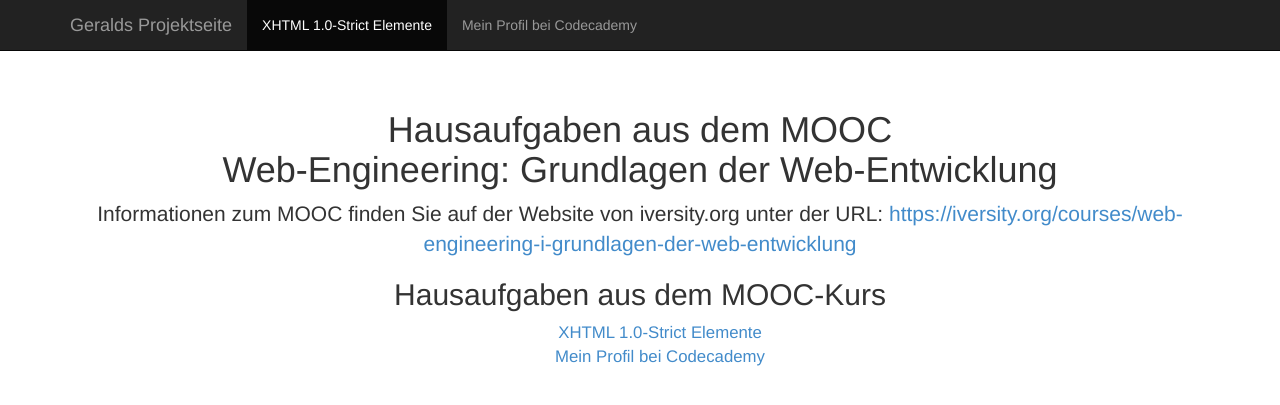
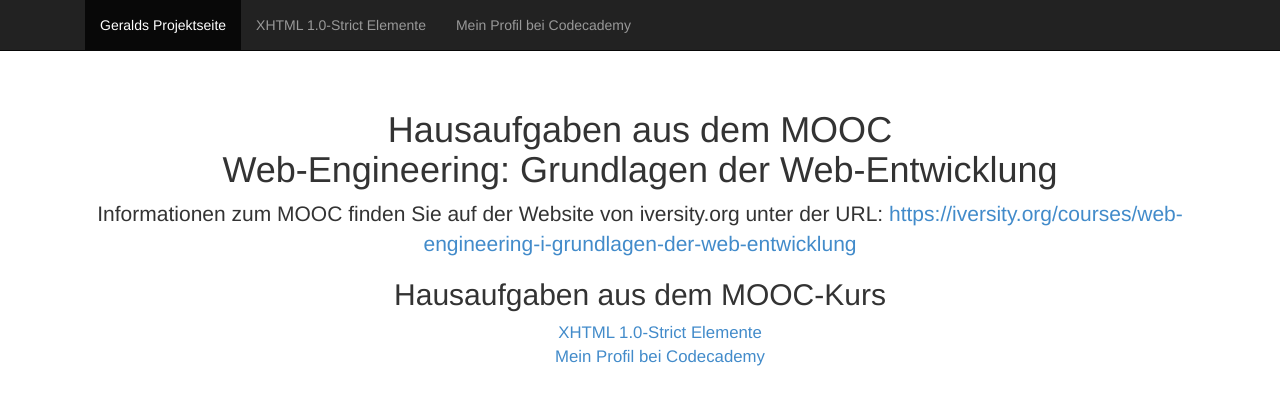
Before and after one commit to joeromero/iversity, a Jekyll site: the page index.html, which Jekyll copies as it is, in a window 1280 px wide. Shown: the top 405 px of the page. Built offline with Jekyll 4.4.1, drawn with Linux system fonts in a browser that asks for light colours; Markdown is read by kramdown in place of the engine named in the settings.

Commit message:
Aenderung

```diff
--- a/index.html
+++ b/index.html
@@ -33,11 +33,12 @@
             <span class="icon-bar"></span>
             <span class="icon-bar"></span>
           </button>
-          <a class="navbar-brand" href="#">Geralds Projektseite</a>
+<!--          <a class="navbar-brand" class="active" href="#">Geralds Projektseite</a>-->
         </div>
         <div class="collapse navbar-collapse">
           <ul class="nav navbar-nav">
-            <li class="active"><a href="XHTML_1_0_strict.xhtml">XHTML 1.0-Strict Elemente</a></li>
+          	<li class="active"><a href="#">Geralds Projektseite</a></li>
+            <li><a href="XHTML_1_0_strict.xhtml">XHTML 1.0-Strict Elemente</a></li>
             <li><a href="http://www.codecademy.com/de/gnorbert">Mein Profil bei Codecademy</a></li>
           </ul>
         </div><!--/.nav-collapse -->
```
